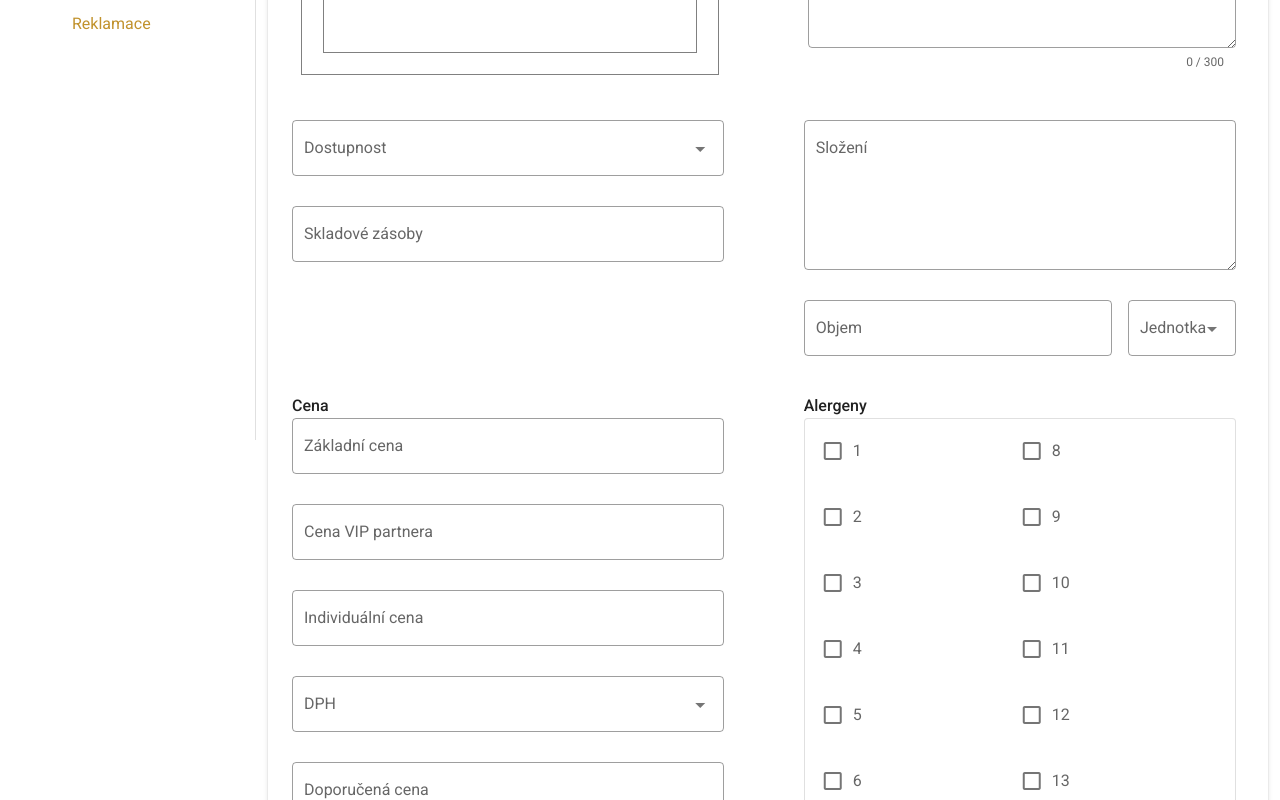
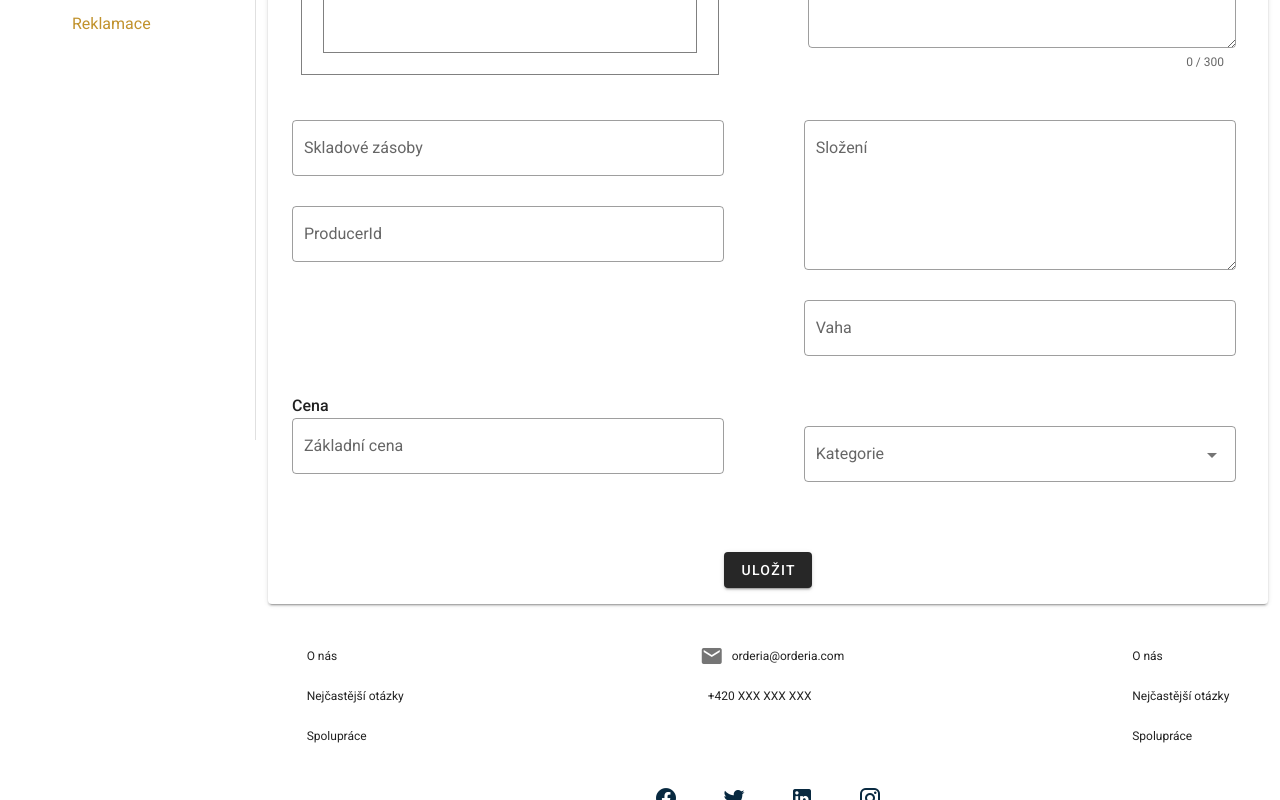
Before and after one commit to zladkaskazkina/Orderia, a Vue app: page /produkty/novy in a window 1280 px wide. Shown: the part 360-1160 px from the top of the page. Built offline with nearby package versions, Linux system fonts and the light colour scheme; what vue-html-to-paper would draw is missing.

Commit message:
addproduct part 1

```diff
--- a/src/store/modules/producerProducts.js
+++ b/src/store/modules/producerProducts.js
@@ -20,6 +20,7 @@ const actions = {
   createProduct({ commit }) {
     axios.post(`http://localhost:3000/products/`).then(response => {
       commit("CREATE_PRODUCT", response.data);
+      console.log('Test');
     });
   }
 };
@@ -32,6 +33,7 @@ const mutations = {
   },
   CREATE_PRODUCT(state, product) {
     state.products.push(product);
+    console.log('test');
   }
 };
 export default {
--- a/src/views/Dodavatel/AddProduct.vue
+++ b/src/views/Dodavatel/AddProduct.vue
@@ -12,30 +12,56 @@
         </v-col>
         <v-col offset-md="1">
           <v-row no-gutters class="mr-2">
-            <v-text-field label="Název" outlined></v-text-field>
+            <v-text-field
+              label="Název"
+              outlined
+              v-model="product.title"
+            ></v-text-field>
           </v-row>
           <v-row no-gutters class="mr-2">
-            <v-textarea label="Popis" outlined counter="300"></v-textarea>
+            <v-textarea
+              label="Popis"
+              outlined
+              counter="300"
+              v-model="product.description"
+            ></v-textarea>
           </v-row>
         </v-col>
       </v-row>
       <v-row no-gutters class="ma-2">
         <v-col>
-          <v-select :items="stock" label="Dostupnost" outlined></v-select>
-          <v-text-field label="Skladové zásoby" outlined></v-text-field>
+          <!-- <v-select :items="stock" label="Dostupnost" outlined></v-select> -->
+          <v-text-field
+            label="Skladové zásoby"
+            outlined
+            v-model.number="product.stock"
+          ></v-text-field>
+          <v-text-field
+            label="ProducerId"
+            outlined
+            v-model.number="product.producerID"
+          ></v-text-field>
         </v-col>
 
         <v-col offset-md="1" class="mr-2">
           <v-row no-gutters>
-            <v-textarea label="Složení" outlined></v-textarea>
+            <v-textarea
+              label="Složení"
+              outlined
+              v-model="product.ingredients"
+            ></v-textarea>
           </v-row>
           <v-row no-gutters>
             <v-col>
-              <v-text-field label="Objem" outlined></v-text-field>
+              <v-text-field
+                label="Vaha"
+                outlined
+                v-model.number="product.weight"
+              ></v-text-field>
             </v-col>
-            <v-col md="3" class="ml-4">
+            <!-- <v-col md="3" class="ml-4">
               <v-select :items="units" label="Jednotka" outlined></v-select>
-            </v-col>
+            </v-col> -->
           </v-row>
         </v-col>
       </v-row>
@@ -43,15 +69,19 @@
       <v-row no-gutters class="ma-2">
         <v-col>
           <span class="font-weight-medium">Cena</span>
-          <v-text-field label="Základní cena" outlined></v-text-field>
-          <v-text-field label="Cena VIP partnera" outlined></v-text-field>
-          <v-text-field label="Individuální cena" outlined></v-text-field>
-          <v-select :items="vat" label="DPH" outlined></v-select>
-          <v-text-field label="Doporučená cena" outlined></v-text-field>
+          <v-text-field
+            label="Základní cena"
+            outlined
+            v-model.number="product.price"
+          ></v-text-field>
+          <!-- <v-text-field label="Cena VIP partnera" outlined></v-text-field>
+          <v-text-field label="Individuální cena" outlined></v-text-field> -->
+          <!-- <v-select :items="vat" label="DPH" outlined></v-select> -->
+          <!-- <v-text-field label="Doporučená cena" outlined></v-text-field> -->
         </v-col>
 
         <v-col offset-md="1" class="mr-2">
-          <span class="font-weight-medium">Alergeny</span>
+          <!-- <span class="font-weight-medium">Alergeny</span>
           <v-sheet outlined rounded class="px-4 alergen-box">
             <v-row no-gutters>
               <v-col>
@@ -73,18 +103,23 @@
                 <v-checkbox label="14"></v-checkbox>
               </v-col>
             </v-row>
-          </v-sheet>
+          </v-sheet> -->
 
           <div class="my-8">
             <v-select
               :items="productCategories"
               label="Kategorie"
-              multiple
               outlined
+              v-model="product.type"
             ></v-select>
-            <v-text-field label="Čárový kód" outlined></v-text-field>
+            <!-- <v-text-field label="Čárový kód" outlined></v-text-field> -->
           </div>
         </v-col>
+      </v-row>
+      <v-row no-gutters justify="center">
+        <v-btn dark @click="saveNewProduct(product)">
+          Uložit
+        </v-btn>
       </v-row>
     </v-card>
   </v-container>
@@ -100,14 +135,38 @@ export default {
 
   data() {
     return {
-      stock: ["Skladem", "Nedostupné", "Vyprodáno"],
-      units: ["ks", "g", "kg", "ml", "l"],
-      vat: ["15%", "21%", "10%", "bez DPH"],
-      productCategories: ["trvanlivé", "mléčné", "maso"]
+      product: {
+        id: null,
+        title: "",
+        image: "",
+        price: null,
+        producerID: "",
+        description: "",
+        ingredients: "",
+        type: "",
+        weight: null,
+        stock: null
+      },
+
+      // stock: ["Skladem", "Nedostupné", "Vyprodáno"],
+      // units: ["ks", "g", "kg", "ml", "l"],
+      // vat: ["15%", "21%", "10%", "bez DPH"],
+      productCategories: [
+        "trvanlive jidlo",
+        "mlecne vyrobky",
+        "ovoce",
+        "zelenina"
+      ]
     };
   },
 
-  methods: {}
+  methods: {
+    saveNewProduct(product) {
+
+      this.$store.dispatch(`producerProducts/createProduct`, product)
+      console.log(this.product);
+    }
+  }
 };
 </script>
 
```
